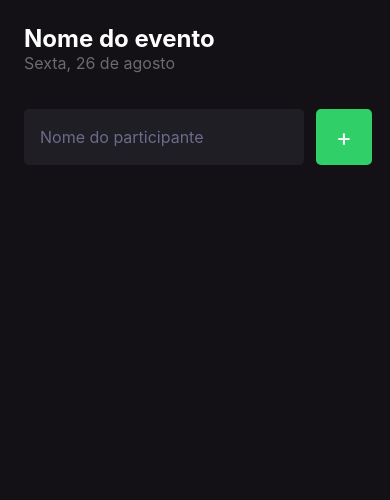
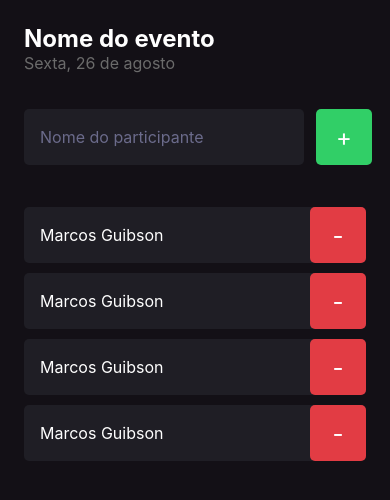
Before and after one commit to mguibtech/imhere, a React Native app: screen / in a window 390 px wide. Shown: the top 500 px of the page. Built offline with nearby package versions, Linux system fonts and the light colour scheme.

Commit message:
Criando e estilizando componente participante

```diff
--- /dev/null
+++ b/src/components/Participant/index.tsx
@@ -0,0 +1,21 @@
+import { View, Text, TouchableOpacity } from "react-native";
+
+import { styles } from "./styles";
+
+export function Participant(){
+    return(
+        <View style={styles.container}>
+            <Text style={styles.name}>
+                Marcos Guibson
+            </Text>
+
+            <TouchableOpacity
+                style={styles.button}
+            >
+                <Text style={styles.buttonText}>
+                    -
+                </Text>
+            </TouchableOpacity>
+        </View>
+    )
+}
--- /dev/null
+++ b/src/components/Participant/styles.ts
@@ -0,0 +1,32 @@
+import { StyleSheet } from "react-native";
+
+export const styles = StyleSheet.create({
+    container:{
+        width: "100%",
+        backgroundColor: '#1f1e25',
+        borderRadius: 5,
+        flexDirection: "row",
+        alignItems: 'center',
+        marginBottom: 10,
+    },
+    name:{
+        flex: 1,
+        fontSize: 16,
+        color: '#fff',
+        marginLeft: 16,
+
+    },
+    buttonText:{
+        color: '#fff',
+        fontSize: 24,
+    },
+    button:{
+        width: 56,
+        height: 56,
+        borderRadius: 5,
+        backgroundColor: '#e23c44',
+        alignItems: 'center',
+        justifyContent: 'center'
+    }
+
+})
--- a/src/screens/Home/index.tsx
+++ b/src/screens/Home/index.tsx
@@ -1,4 +1,6 @@
 import { View, Text, TextInput, TouchableOpacity, Alert} from "react-native";
+
+import { Participant } from "../../components/Participant";
 
 import {styles} from './styles';
 
@@ -35,6 +37,11 @@
                 </Text>
             </TouchableOpacity>
         </View>
+
+        <Participant />
+        <Participant />
+        <Participant />
+        <Participant />
     </View>
   )
 }
```
